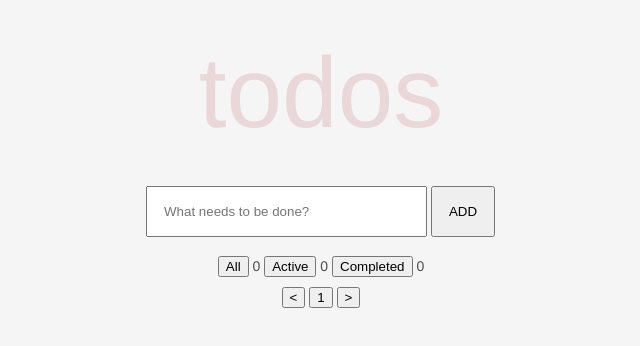
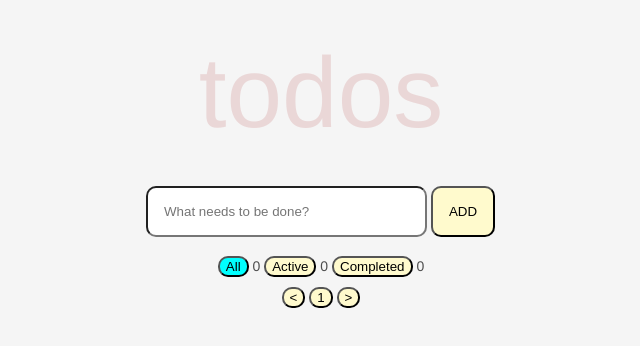
Before and after one commit to ghostmania/todo-js, a plain HTML site: page index.html in a window 1280 px wide. Both pictures are taken after a click on the button "All". Shown: the whole page, without its empty margins (319-959 px from the left). Drawn offline with Linux system fonts and the light colour scheme.

Commit message:
updated styles for tabs

```diff
--- a/index.html
+++ b/index.html
@@ -15,15 +15,15 @@
         </section>
         <section class="status">
             <span>
-                <button onclick="show('all')">All</button>
+                <button onclick="show('all')" class="statusTabs" style="background-color: cyan">All</button>
                 <span id="all">0</span>
             </span>
             <span>
-                <button onclick="show('active')">Active</button>
+                <button onclick="show('active')" class="statusTabs">Active</button>
                 <span id="active">0</span>
             </span>
             <span>
-                <button onclick="show('completed')">Completed</button>
+                <button onclick="show('completed')" class="statusTabs">Completed</button>
                 <span id="completed">0</span>
             </span>
         </section>
--- a/src/script.js
+++ b/src/script.js
@@ -191,7 +191,7 @@ function checkUncheck(currentLi) { //click on checkbox
     showItemsPerPage(currentTab); // recount elements on page after changing status
     recountPages(); // recount pages after recounting elements
     if (currentPage > buttons.children.length) { // if current page doesn't exist
-        currentPage = buttons.children.length; // set current page to last page
+        currentPage = buttons.children.length; // set current page to last
         showItemsPerPage(currentTab); // show items for current page
     }
 }
@@ -202,7 +202,6 @@ function recountPages() {
         btns.removeChild(btns.firstChild);
     }
     actualList.length == 0 ? page_qty = 1 : page_qty = Math.ceil(actualList.length / 3);
-
     iterateCreatePages();
 
 }
@@ -214,6 +213,16 @@ function show(status) { // display statuses
     currentPage = 1;
     showItemsPerPage(currentTab);
     recountPages();
+    for(i = 0; i < document.getElementsByClassName('statusTabs').length; i++) { // change butons color to defaults
+        document.getElementsByClassName('statusTabs')[i].setAttribute('style', 'background-color: lemonchiffon');
+        if (status == 'all') { // change button color when click All button
+        document.getElementsByClassName('statusTabs')[0].setAttribute('style', 'background-color: cyan');
+        } else if (status == 'active') { // change button color when click active button
+            document.getElementsByClassName('statusTabs')[1].setAttribute('style', 'background-color: cyan');
+        } else { // change button color when click completed button
+            document.getElementsByClassName('statusTabs')[2].setAttribute('style', 'background-color: cyan');
+        }
+    }
 }
 
 
--- a/src/style.css
+++ b/src/style.css
@@ -19,6 +19,7 @@ body{
 }
 #inputField {
     width: 70%;
+    border-radius: 10px;
 }
 h1{
     /*position: absolute;*/
@@ -50,3 +51,8 @@ section{
 .pages button, #buttons{
     display: inline-block;
 }
+
+button {
+    border-radius: 10px;
+    background-color: lemonchiffon;
+}
```
